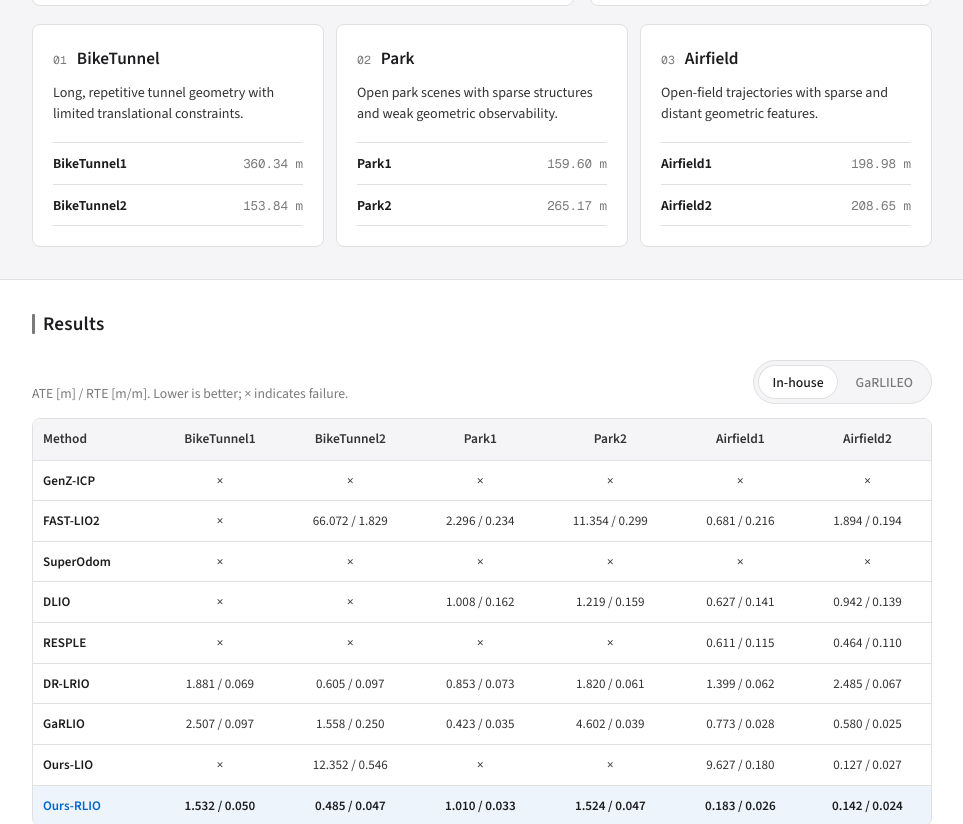
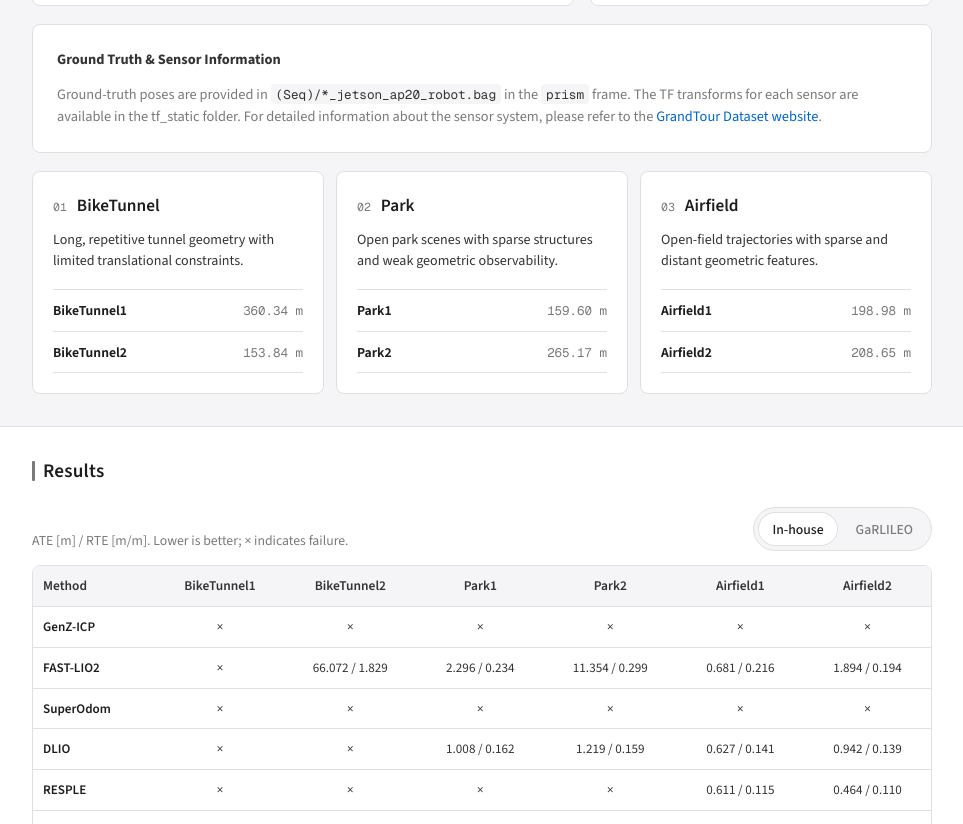
Before and after one commit to ChiyunNoh/TRaIL-Odom, a plain HTML site: page index.html in a window 1280 px wide. Shown: the part 2195-3019 px from the top of the page, without its empty margins (158-1121 px from the left). Drawn offline with Linux system fonts and the light colour scheme.

Commit message:
Add dataset notes section to index.html and style in index.css

```diff
--- a/index.html
+++ b/index.html
@@ -45,7 +45,7 @@
   <link rel="preload" href="static/fonts/GeistMono-Variable.woff2" as="font" type="font/woff2" crossorigin>
 
   <link rel="stylesheet" href="static/css/fontawesome.all.min.css">
-  <link rel="stylesheet" href="static/css/index.css?v=20260826-cleanup2">
+  <link rel="stylesheet" href="static/css/index.css?v=20260907-dataset-notes3">
 
   <script defer src="static/js/fontawesome.all.min.js"></script>
   <script defer src="static/js/index.js?v=20260826-cleanup2"></script>
@@ -287,6 +287,11 @@
           </aside>
         </div>
 
+        <aside class="dataset-notes reveal" aria-labelledby="dataset-notes-title">
+          <h3 id="dataset-notes-title">Ground Truth &amp; Sensor Information</h3>
+          <p>Ground-truth poses are provided in <code class="dataset-code">(Seq)/*_jetson_ap20_robot.bag</code> in the <code class="dataset-code">prism</code> frame. The TF transforms for each sensor are available in the <code>tf_static</code> folder. For detailed information about the sensor system, please refer to the <a href="https://grand-tour.leggedrobotics.com/" target="_blank" rel="noopener">GrandTour Dataset website</a>.</p>
+        </aside>
+
         <div class="environment-cards">
           <article class="environment-card reveal" style="--d:0ms">
             <div class="environment-card-head">
--- a/static/css/index.css
+++ b/static/css/index.css
@@ -559,6 +559,7 @@ a:hover {
 }
 
 .figure-card,
+.dataset-notes,
 .step-card,
 .system-card,
 .video-card,
@@ -928,6 +929,36 @@ table.results tbody tr:hover {
 
 .dataset-summary .btn {
   align-self: flex-start;
+}
+
+.dataset-notes {
+  margin-top: 18px;
+  padding: 24px;
+}
+
+.dataset-notes h3 {
+  margin-bottom: 12px;
+  color: var(--ink-2);
+  font-family: var(--font-body);
+  font-size: .9rem;
+  font-weight: 700;
+  line-height: 1.55;
+}
+
+.dataset-notes p {
+  color: var(--ink-3);
+  font-family: var(--font-body);
+  font-size: .9rem;
+  line-height: 1.55;
+  overflow-wrap: anywhere;
+}
+
+.dataset-notes code:not(.dataset-code) {
+  padding: 0;
+  background: transparent !important;
+  color: inherit !important;
+  font-family: inherit !important;
+  font-size: inherit;
 }
 
 .environment-cards {
```
